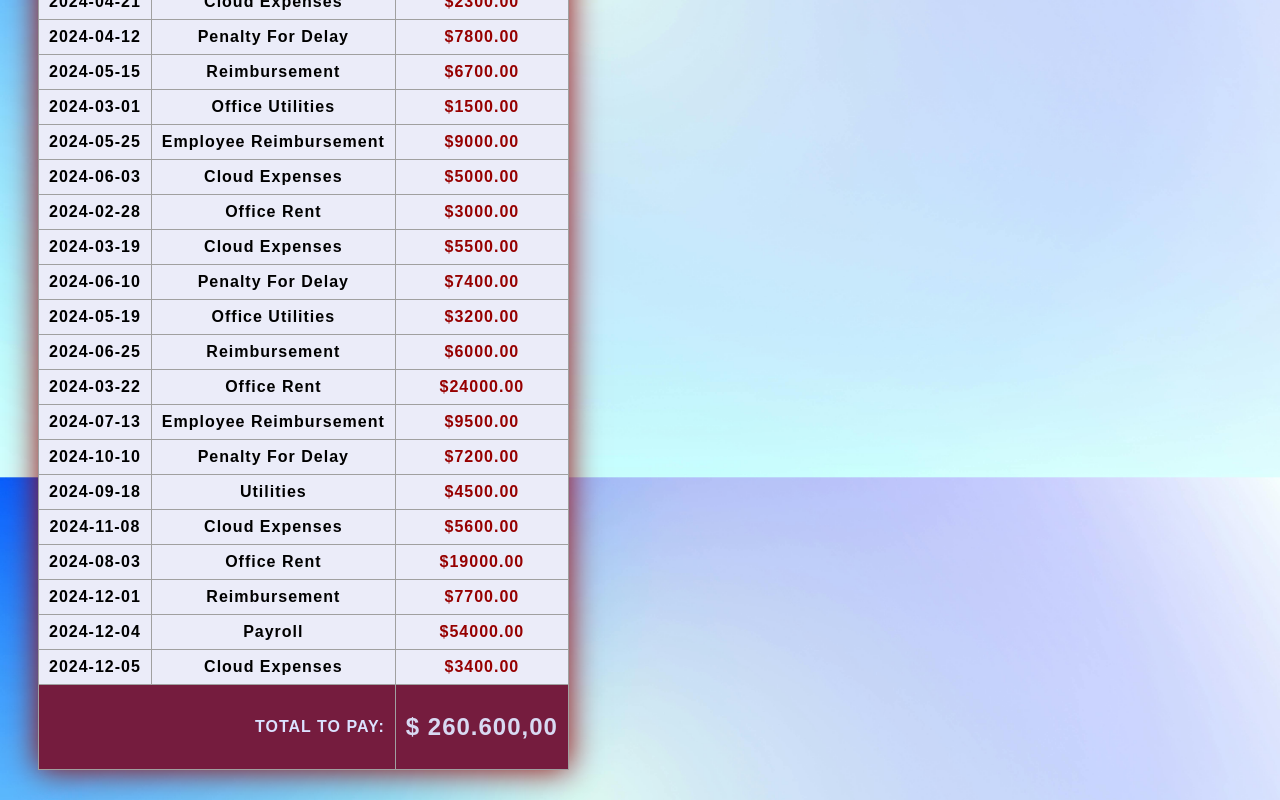
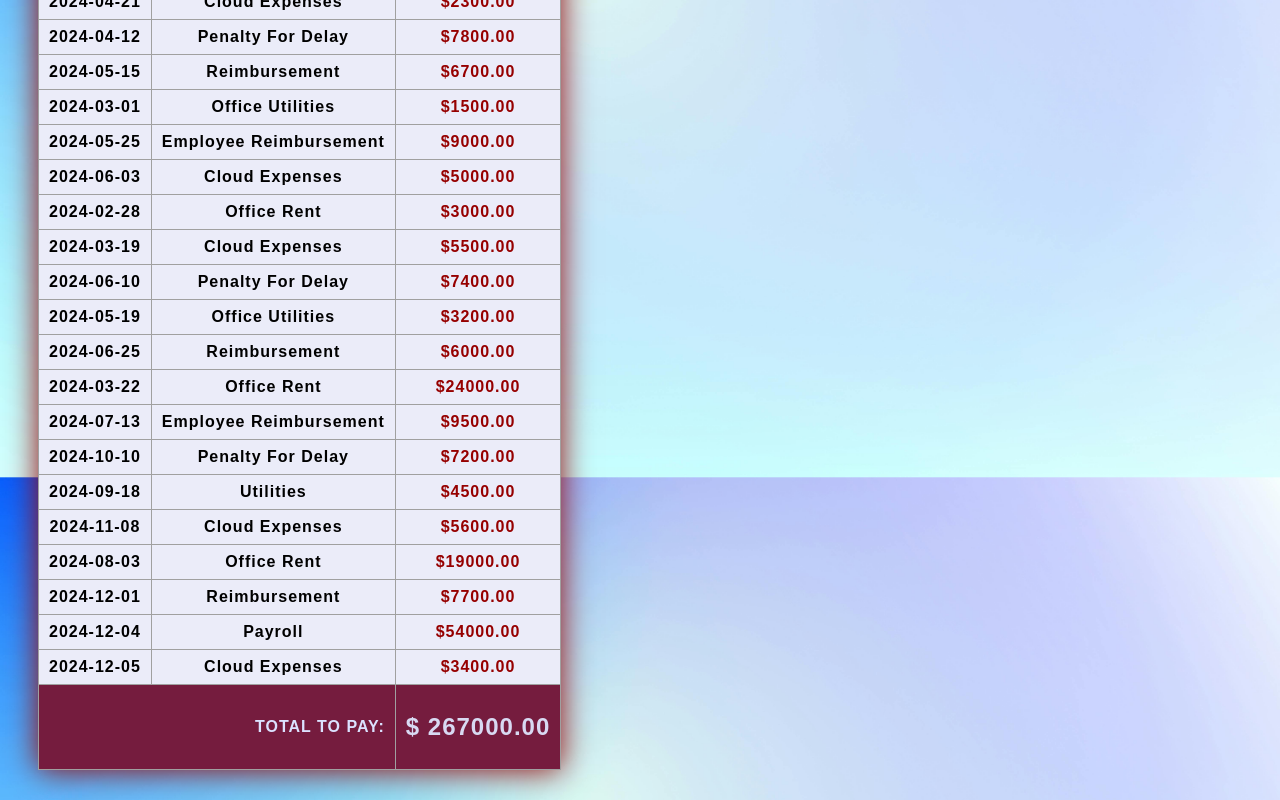
Before and after one commit to sabrinaksilva/jquery-cashflow-and-inventory, a website: page index.html in a window 1280 px wide. Shown: the part 376-1176 px from the top of the page. Drawn offline with Linux system fonts and the light colour scheme.

Commit message:
dynamic transactions in to-pay table

```diff
--- a/js/load-transactions.js
+++ b/js/load-transactions.js
@@ -1,4 +1,6 @@
 $(document).ready(function() {
+    // Carrega um arquivo HTML externo (transactions-table.html)
+    // dentro do elemento com o ID transactions-placeholder (index.html)
     $('#transactions-placeholder').load('transactions-table.html', function() {
         $.getScript('js/api-adapter/get_transactions.js', function() {
             const transactions = window.get_transactions();
@@ -7,6 +9,7 @@ $(document).ready(function() {
             const tableBody = $('.table-transactions-to-pay tbody');
 
             tableBody.empty();
+            let totalToPay = 0;
             transactionsOut.forEach(transaction => {
                 const row = `<tr>
                     <th scope="row">${transaction.date}</th>
@@ -14,7 +17,10 @@ $(document).ready(function() {
                     <td>$${transaction.value.toFixed(2)}</td>
                 </tr>`;
                 tableBody.append(row);
+                totalToPay += transaction.value;
             });
+
+            $('.table-transactions-to-pay-footer td h2').text(`$ ${totalToPay.toFixed(2)}`);
         });
     });
 });
--- a/transactions-table.html
+++ b/transactions-table.html
@@ -10,7 +10,7 @@
     <tbody>
 
     </tbody>
-    <tfoot>
+    <tfoot class="table-transactions-to-pay-footer">
     <tr>
         <th scope="row" colspan="2">TOTAL TO PAY:</th>
         <td> <h2 style="color: #d8d9f2"> $ 260.600,00 </h2></td>
```
